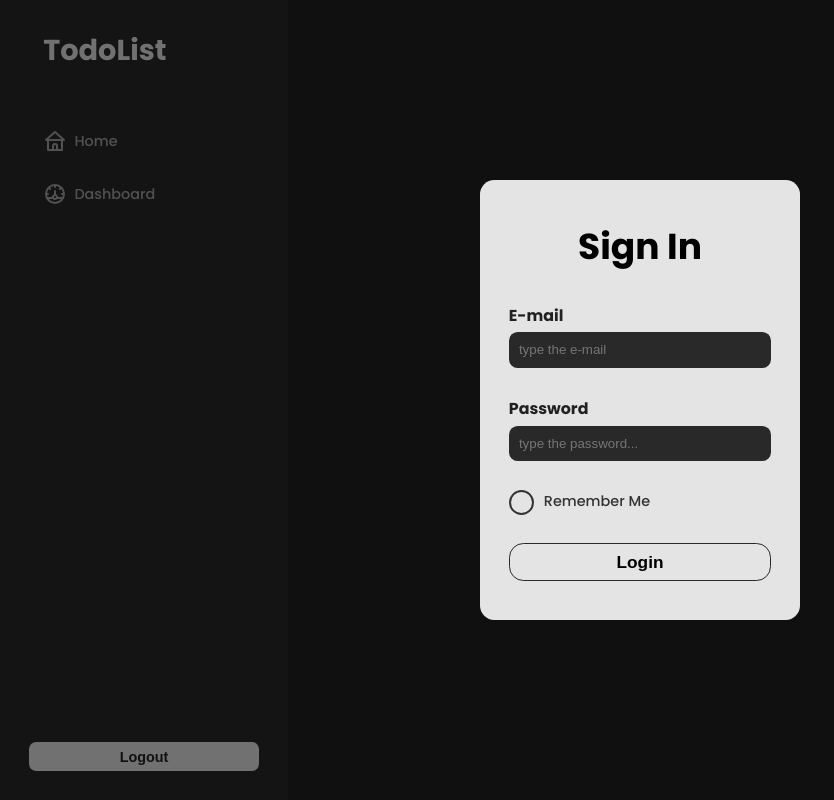
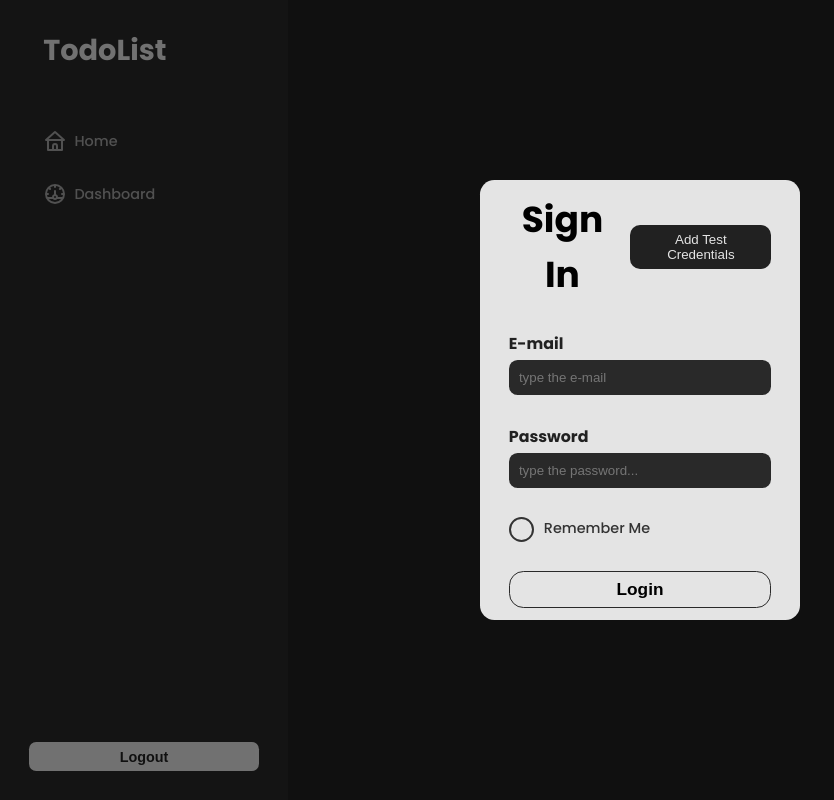
Before and after one commit to danila-beep/todoList, a React (Create React App) app: page /login in a window 1280 px wide. Shown: the whole page, without its empty margins (0-834 px from the left). Built offline with nearby package versions, Linux system fonts and the light colour scheme; no server answers.

Commit message:
test credentials button added

```diff
--- a/src/components/LoginModal/LoginModal.tsx
+++ b/src/components/LoginModal/LoginModal.tsx
@@ -15,7 +15,7 @@ const LoginModal = () => {
     (state: RootStateType) => state.auth.isLoggedIn
   );
   const dispatch = useAppDispatch();
-  const navigate = useNavigate()
+  const navigate = useNavigate();
 
   const formik = useFormik({
     initialValues: {
@@ -26,24 +26,39 @@ const LoginModal = () => {
     validationSchema: Yup.object({
       email: Yup.string().required("Required").email("Invalid email address"),
       password: Yup.string()
-        .min(5, "Password length must be at least 5 charachters")
+        .min(3, "Password length must be at least 3 charachters")
         .max(20, "Password length wouldn`t be greater than 20 charachters")
         .required("Required"),
     }),
     onSubmit: (values) => {
       dispatch(loginTC(values));
-     // formik.resetForm();
+      // formik.resetForm();
     },
   });
 
-  if(isLoggedIn){
-    navigate("/")
+  const testCredentialsButtonHandler = () => {
+    console.log(1231231231);
+
+    formik.setFieldValue("email", "free@samuraijs.com")
+    formik.setFieldValue("password", "free")
+  }
+
+  if (isLoggedIn) {
+    navigate("/");
   }
 
   return (
     <div className={s.modalWrapper}>
       <div className={s.modalContainer}>
-        <h1>Sign In</h1>
+        <h1>
+          Sign In{" "}
+          <button
+            className={s.testButton}
+            onClick={testCredentialsButtonHandler}
+          >
+            Add Test Credentials
+          </button>
+        </h1>
         <form onSubmit={formik.handleSubmit}>
           <div className={s.formInput}>
             <label htmlFor="email">E-mail</label>
--- a/src/components/LoginModal/modal.module.css
+++ b/src/components/LoginModal/modal.module.css
@@ -30,6 +30,26 @@
 .modalContainer h1 {
   text-align: center;
   font-size: 2.5rem;
+  display: flex;
+  align-items: center;
+  justify-content: center;
+  gap: 1rem;
+}
+
+.testButton {
+  border: none;
+  background: var(--bg-color);
+  color: var(--text-color);
+  padding: .5rem 1.2rem;
+  border-radius: .7rem;
+  transition: .3s ease;
+  cursor: pointer;
+}
+
+.testButton:hover {
+  background: var(--text-color);
+  color: var(--bg-color);
+  outline: .1rem solid var(--bg-color);
 }
 
 form {
```
